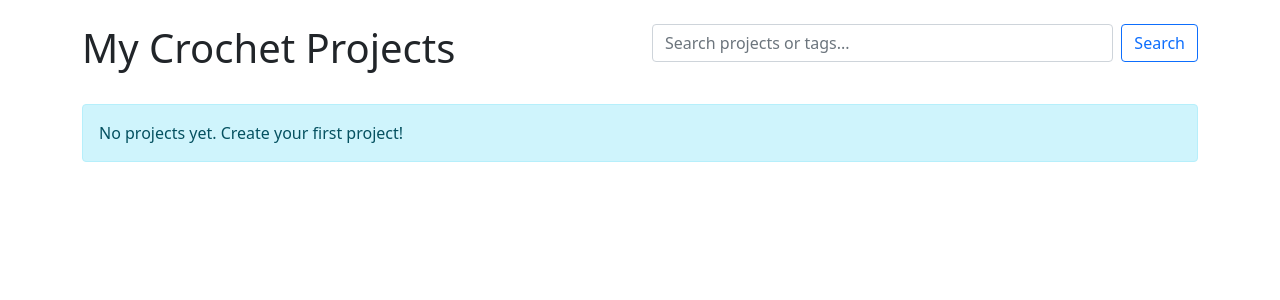
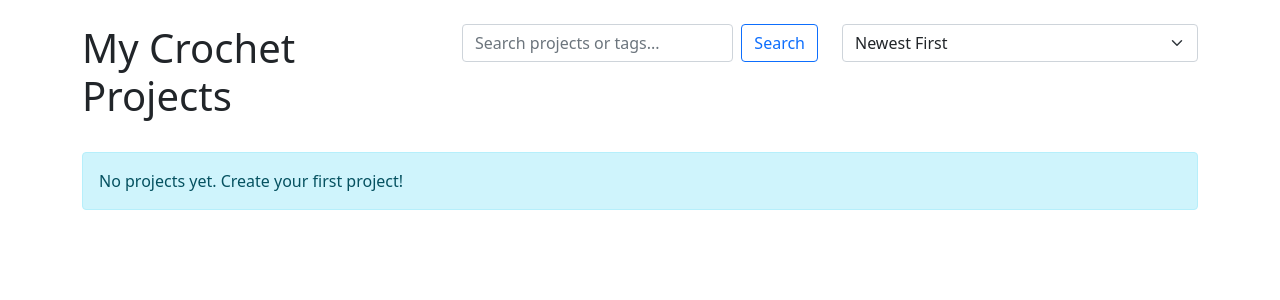
Before and after one commit to nevets323/crochet-project-manager, a Flask app: page / in a window 1280 px wide. Shown: the part 56-356 px from the top of the page. Run offline with Flask 3, Linux system fonts and the light colour scheme; some libraries are stand-ins or nearby versions.

Commit message:
Add project sorting functionality
- Add ability to sort projects by date (newest/oldest first)
- Add ability to sort projects alphabetically (A-Z/Z-A)
- Maintain sort order during search
- Update UI with sort dropdown menu

```diff
--- a/app.py
+++ b/app.py
@@ -55,16 +55,32 @@ class Step(db.Model):
 @app.route('/')
 def index():
     search_query = request.args.get('search', '').strip()
+    sort_by = request.args.get('sort', 'date_desc')  # Default sort by date descending
+
+    # Start building the query
+    query = Project.query
+
+    # Apply search filter if exists
     if search_query:
-        projects = Project.query.join(Project.tags).filter(
+        query = query.join(Project.tags).filter(
             db.or_(
                 Project.title.ilike(f'%{search_query}%'),
                 Tag.name.ilike(f'%{search_query}%')
             )
-        ).distinct().order_by(Project.created_at.desc()).all()
-    else:
-        projects = Project.query.order_by(Project.created_at.desc()).all()
-    return render_template('index.html', projects=projects, search_query=search_query)
+        ).distinct()
+
+    # Apply sorting
+    if sort_by == 'date_desc':
+        query = query.order_by(Project.created_at.desc())
+    elif sort_by == 'date_asc':
+        query = query.order_by(Project.created_at.asc())
+    elif sort_by == 'title_asc':
+        query = query.order_by(Project.title.asc())
+    elif sort_by == 'title_desc':
+        query = query.order_by(Project.title.desc())
+
+    projects = query.all()
+    return render_template('index.html', projects=projects, search_query=search_query, sort_by=sort_by)
 
 @app.route('/project/new', methods=['GET', 'POST'])
 def new_project():
--- a/templates/index.html
+++ b/templates/index.html
@@ -2,13 +2,27 @@
 
 {% block content %}
 <div class="row mb-4">
-    <div class="col">
+    <div class="col-md-4">
         <h1>My Crochet Projects</h1>
     </div>
-    <div class="col">
+    <div class="col-md-4">
         <form method="GET" action="{{ url_for('index') }}" class="d-flex">
             <input type="search" name="search" class="form-control me-2" placeholder="Search projects or tags..." value="{{ search_query }}">
+            <input type="hidden" name="sort" value="{{ sort_by }}">
             <button type="submit" class="btn btn-outline-primary">Search</button>
+        </form>
+    </div>
+    <div class="col-md-4">
+        <form method="GET" action="{{ url_for('index') }}" class="d-flex" id="sortForm">
+            {% if search_query %}
+            <input type="hidden" name="search" value="{{ search_query }}">
+            {% endif %}
+            <select name="sort" class="form-select" onchange="this.form.submit()">
+                <option value="date_desc" {% if sort_by == 'date_desc' %}selected{% endif %}>Newest First</option>
+                <option value="date_asc" {% if sort_by == 'date_asc' %}selected{% endif %}>Oldest First</option>
+                <option value="title_asc" {% if sort_by == 'title_asc' %}selected{% endif %}>Title A-Z</option>
+                <option value="title_desc" {% if sort_by == 'title_desc' %}selected{% endif %}>Title Z-A</option>
+            </select>
         </form>
     </div>
 </div>
```
